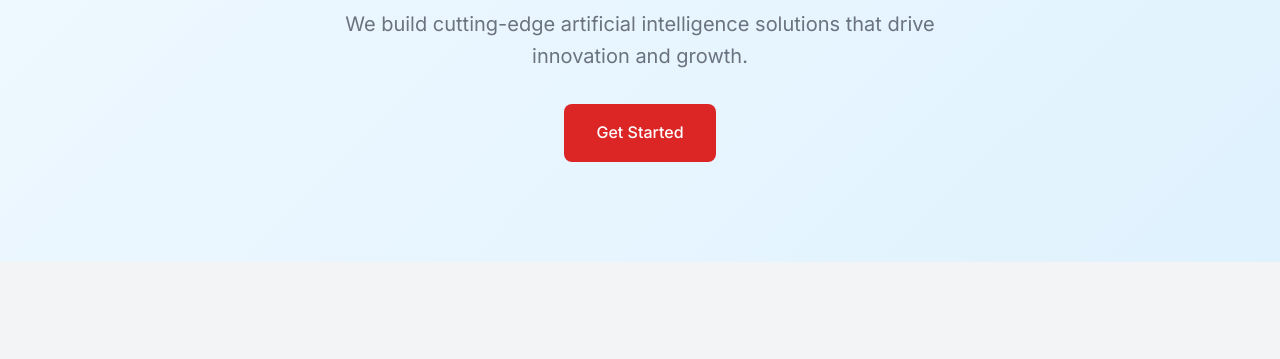
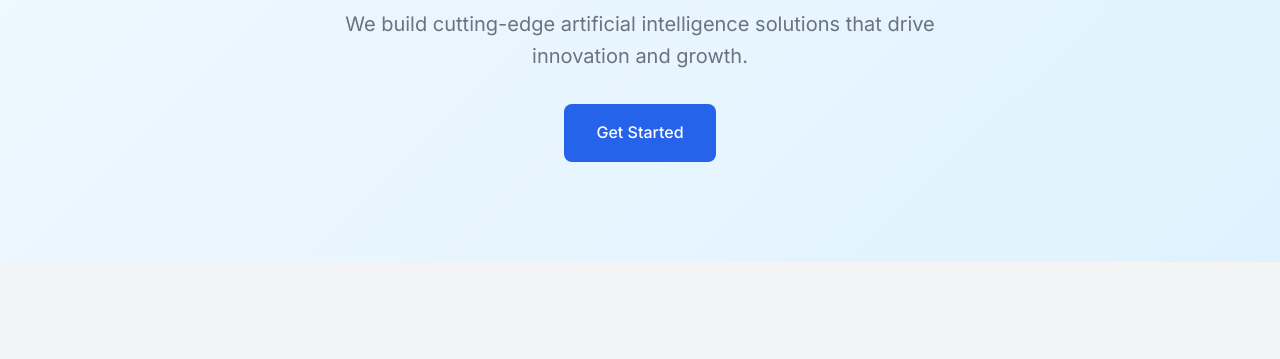
Before and after one commit to jyotiradityadav/Testing-, a plain HTML site: page index.html in a window 1280 px wide. Shown: the part 243-602 px from the top of the page. Drawn offline with Linux system fonts and the light colour scheme.

Commit message:
Update styles.css

```diff
--- a/styles.css
+++ b/styles.css
@@ -1,5 +1,5 @@
 :root {
-    --primary-color: #DC2626;
+    --primary-color: #2563eb;
     --secondary-color: #1e40af;
     --text-color: #1f2937;
     --light-text: #6b7280;
```
